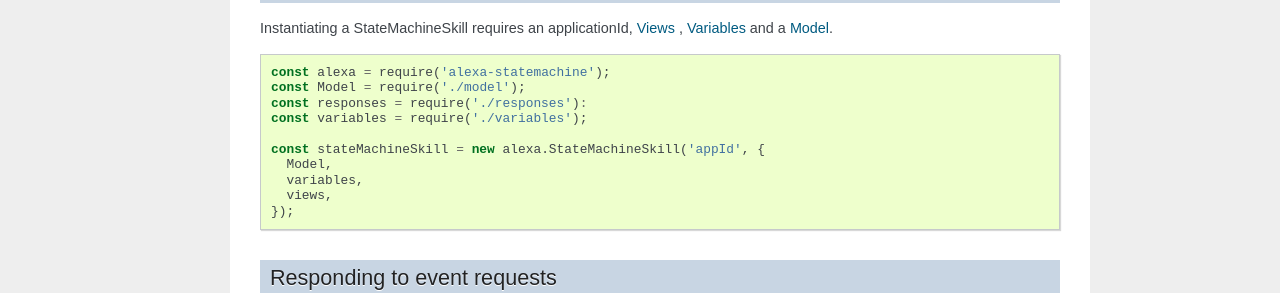
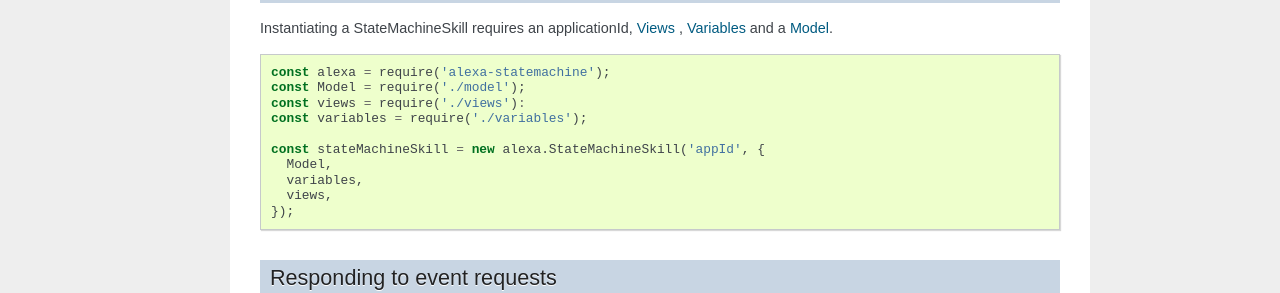
Before and after one commit to VoxaAI/voxa, a Sphinx documentation site: the page built from docs/index.rst, in a window 1280 px wide. Shown: the part 897-1190 px from the top of the page. Built offline with Sphinx 7.4.7, drawn with Linux system fonts in a browser that asks for light colours.

Commit message:
Removing reference to responses

```diff
--- a/docs/index.rst
+++ b/docs/index.rst
@@ -36,7 +36,7 @@ Instantiating a StateMachineSkill requires an applicationId, :ref:`views` , :ref
 
     const alexa = require('alexa-statemachine');
     const Model = require('./model');
-    const responses = require('./responses'):
+    const views = require('./views'):
     const variables = require('./variables');
 
     const stateMachineSkill = new alexa.StateMachineSkill('appId', {
```
